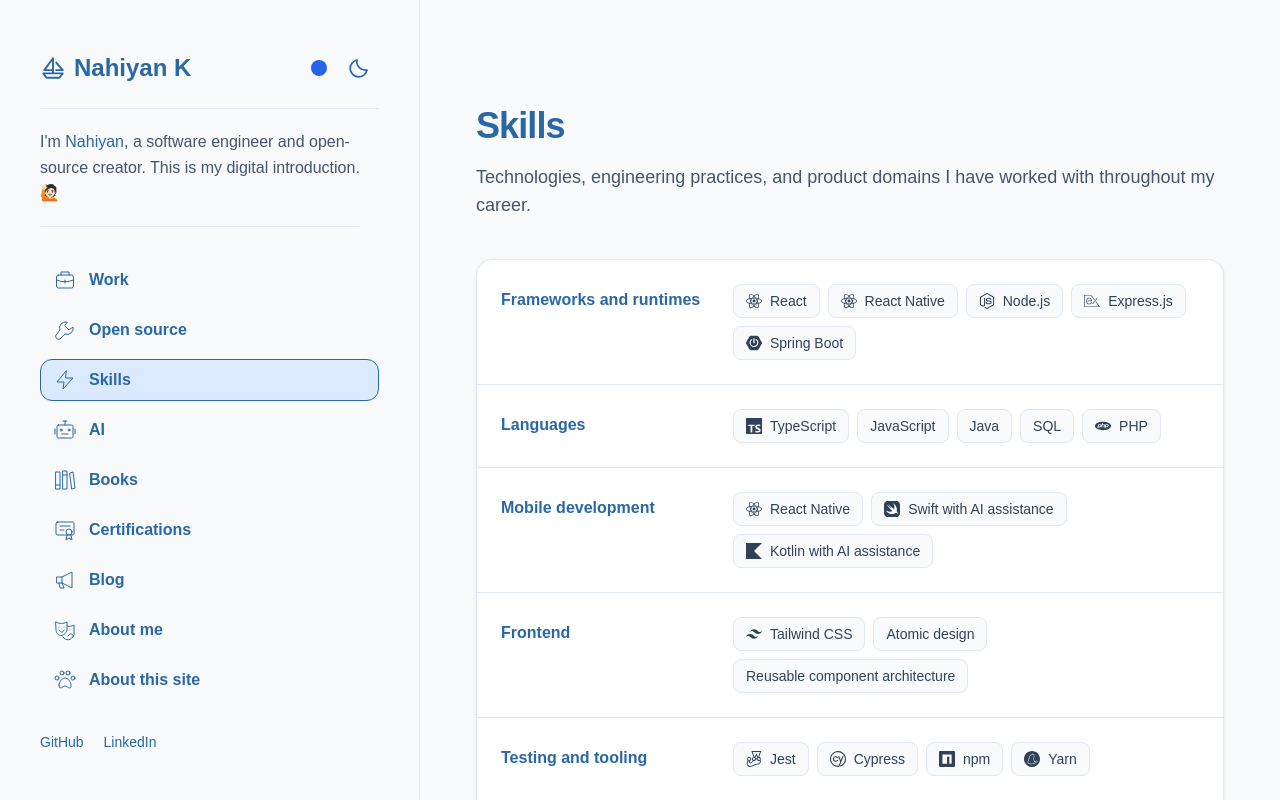
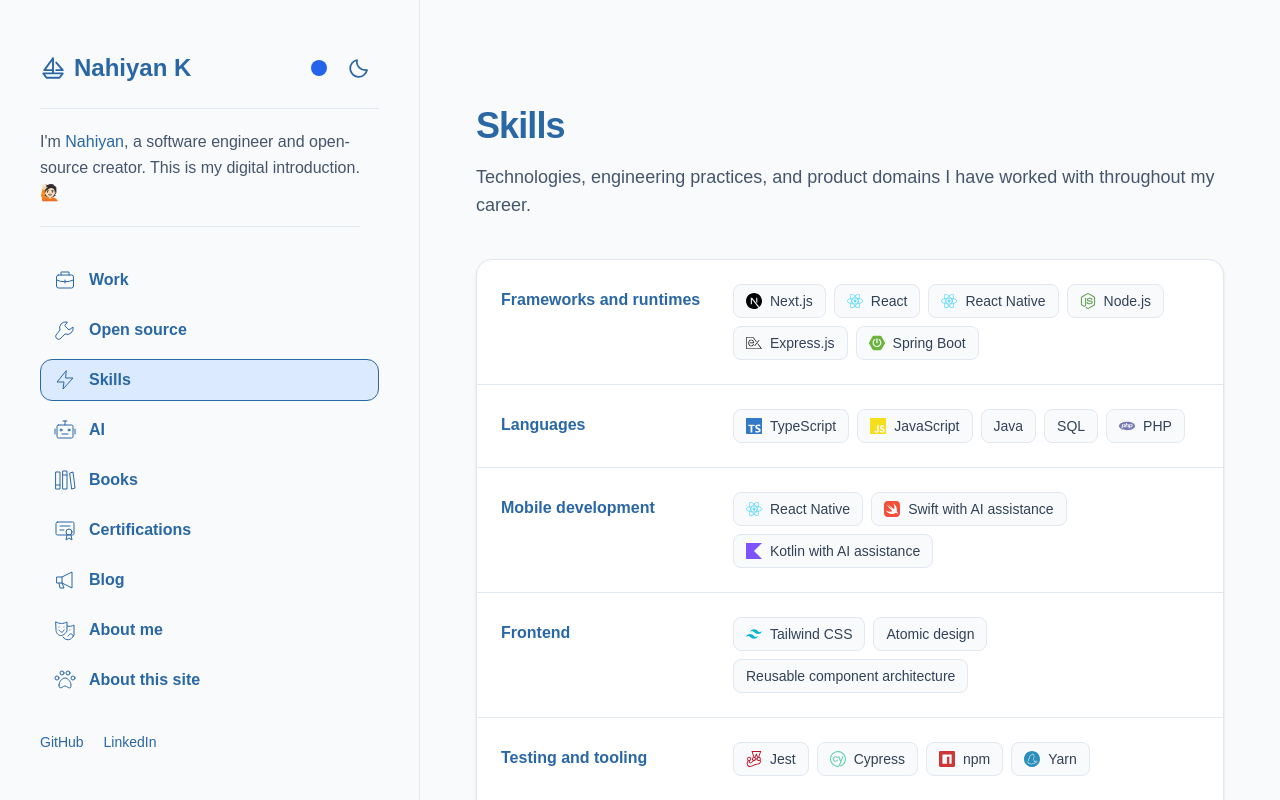
Before and after one commit to ayonious/oyon-portfolio, a Next.js app: page /skills in a window 1280 px wide. Built offline with nearby package versions, Linux system fonts and the light colour scheme.

Commit message:
style: use official brand icon colors

```diff
--- a/components/BrandIcon.tsx
+++ b/components/BrandIcon.tsx
@@ -11,11 +11,13 @@
   siGooglecloud,
   siGrafana,
   siJest,
+  siJavascript,
   siKibana,
   siKotlin,
   siKubernetes,
   siMysql,
   siNodedotjs,
+  siNextdotjs,
   siNpm,
   siPhp,
   siPostgresql,
@@ -28,6 +30,7 @@
   siYarn,
   type SimpleIcon,
 } from "simple-icons";
+import type { CSSProperties } from "react";
 
 const icons: Record<string, SimpleIcon> = {
   Anthropic: siAnthropic,
@@ -37,18 +40,21 @@
   Docker: siDocker,
   "Express.js": siExpress,
   GitHub: siGithub,
+  "Console Table Printer": siGithub,
   Goodreads: siGoodreads,
   BigQuery: siGooglebigquery,
   "Google Cloud": siGooglecloud,
   "Google Cloud Storage": siGooglecloud,
   Grafana: siGrafana,
   Jest: siJest,
+  JavaScript: siJavascript,
   Kibana: siKibana,
   Kotlin: siKotlin,
   "Kotlin with AI assistance": siKotlin,
   Kubernetes: siKubernetes,
   MySQL: siMysql,
   "Node.js": siNodedotjs,
+  "Next.js": siNextdotjs,
   npm: siNpm,
   PHP: siPhp,
   PostgreSQL: siPostgresql,
@@ -88,11 +94,23 @@
     return null;
   }
 
+  const darkColor = ["Express.js", "GitHub", "Console Table Printer", "Next.js"].includes(
+    name,
+  )
+    ? "#ffffff"
+    : `#${icon.hex}`;
+
   return (
     <svg
       aria-hidden="true"
       viewBox="0 0 24 24"
-      className={className}
+      className={`${className} text-[var(--brand-color)] dark:text-[var(--brand-dark-color)]`}
+      style={
+        {
+          "--brand-color": `#${icon.hex}`,
+          "--brand-dark-color": darkColor,
+        } as CSSProperties
+      }
       fill="currentColor"
     >
       <path d={icon.path} />
--- a/config/skills.ts
+++ b/config/skills.ts
@@ -1,7 +1,7 @@
 export const skillGroups = [
   {
     title: "Frameworks and runtimes",
-    skills: ["React", "React Native", "Node.js", "Express.js", "Spring Boot"],
+    skills: ["Next.js", "React", "React Native", "Node.js", "Express.js", "Spring Boot"],
   },
   {
     title: "Languages",
```
